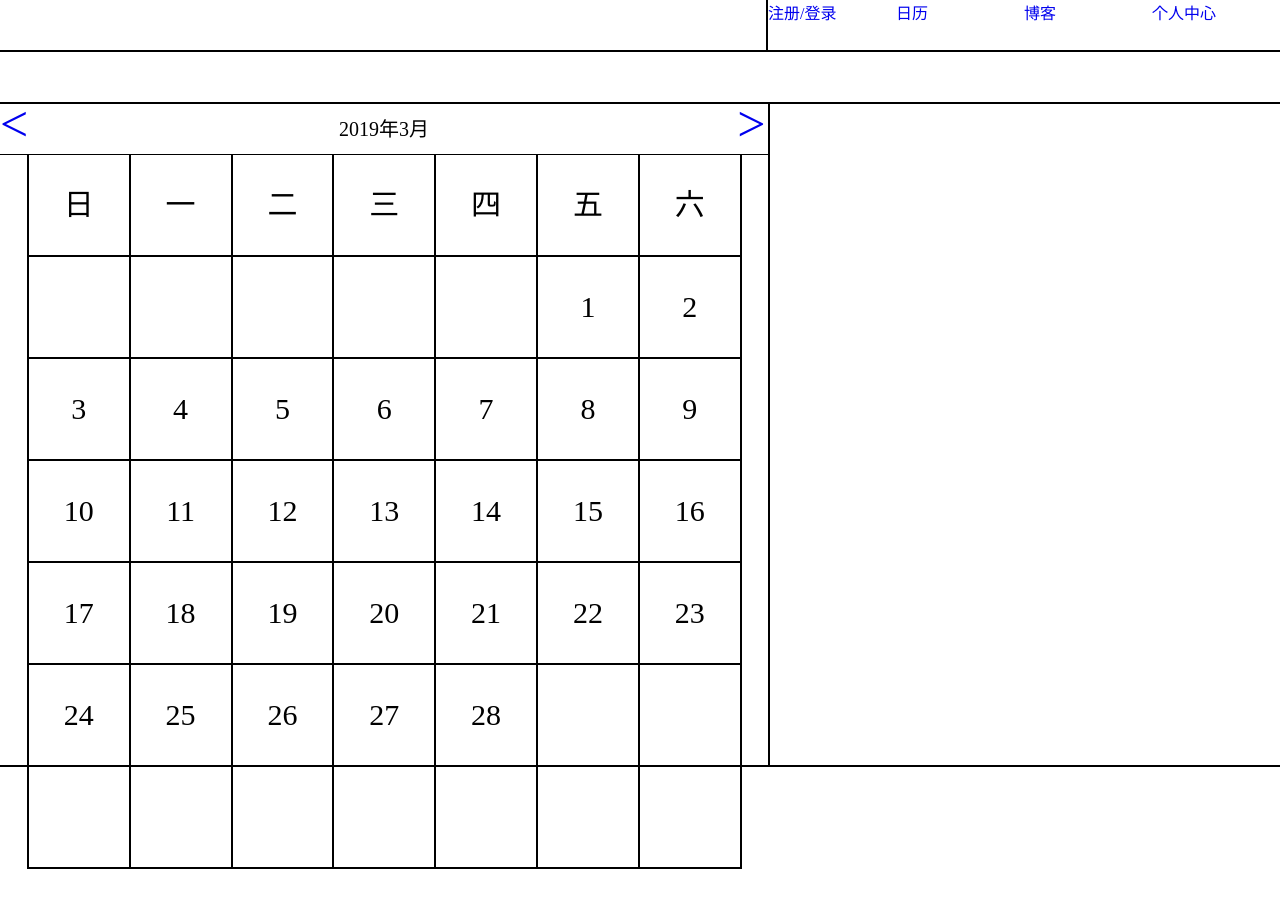
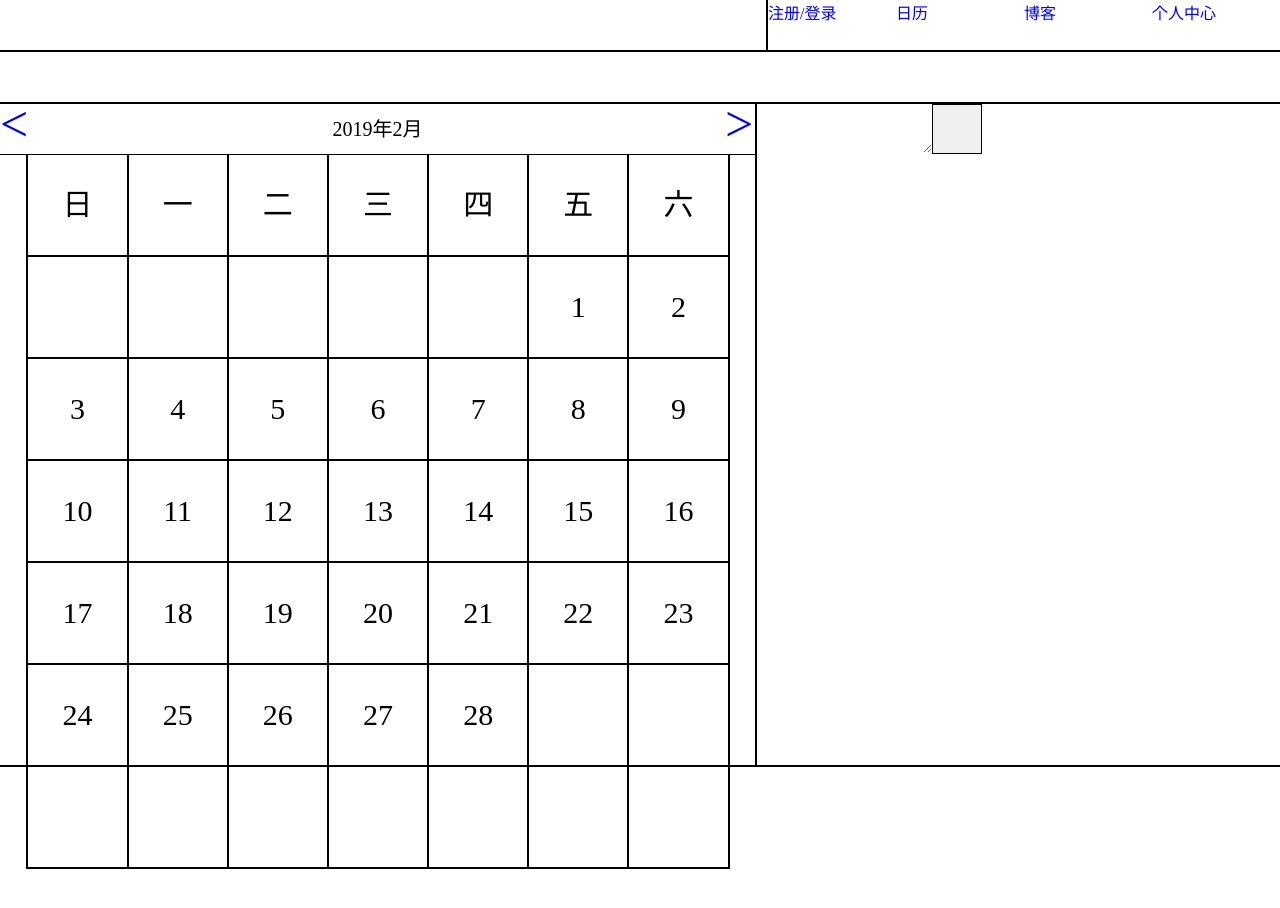
Before and after one commit to OuroborosDmk/calendar, a Vue app: page /#/ in a window 1280 px wide. Shown: the top 908 px of the page. After the commit the page ends 869 px from the top, so only its background shows below. Built offline with nearby package versions, Linux system fonts and the light colour scheme.

Commit message:
111
添加点击日历事件

```diff
--- a/src/assets/css/component.css
+++ b/src/assets/css/component.css
@@ -23,7 +23,7 @@ ul,li{
 	border-top:2px solid black;
 }
 #calendarbox{
-	width:60%;
+	width:59%;
 	height:100%;
 	float:left;
 	border-right:2px solid black;
@@ -105,6 +105,7 @@ ul,li{
 	line-height:100px;
 	text-align:center;
 	font-size:30px;
+	cursor:pointer;
 }
 #weekdayboard li:nth-child(7n+1){
 	margin-left:3.5%;
@@ -115,3 +116,27 @@ ul,li{
 }
 
 /*日历备注*/
+#needEdit{
+
+}
+#editArea{
+
+}
+#Edited{
+
+}
+#savebutton{
+	width:50px;
+	height:50px;
+	border:1px solid black;
+}
+#editbutton{
+	width:50px;
+	height:50px;
+	border:1px solid black;
+}
+#deletebutton{
+	width:50px;
+	height:50px;
+	border:1px solid black;
+}
--- a/src/components/calendar.vue
+++ b/src/components/calendar.vue
@@ -10,16 +10,26 @@
                 <li v-for="item in weekList" :key="item.value">{{item.title}}</li>
             </ul>
             <ul id="weekdayboard">
-                <li v-for="item in firstWeek" :key="item.value">{{item.title}}</li>
-                <li v-for="item in secondWeek" :key="item.value">{{item.title}}</li>
-                <li v-for="item in thirdWeek" :key="item.value">{{item.title}}</li>
-                <li v-for="item in forthWeek" :key="item.value">{{item.title}}</li>
-                <li v-for="item in fifthWeek" :key="item.value">{{item.title}}</li>
-                <li v-for="item in sixthWeek" :key="item.value">{{item.title}}</li>
+                <li v-for="item in firstWeek" :key="item.value" @click="inquireItem(item.value)">{{item.title}}</li>
+                <li v-for="item in secondWeek" :key="item.value" @click="inquireItem(item.value)">{{item.title}}</li>
+                <li v-for="item in thirdWeek" :key="item.value" @click="inquireItem(item.value)">{{item.title}}</li>
+                <li v-for="item in forthWeek" :key="item.value" @click="inquireItem(item.value)">{{item.title}}</li>
+                <li v-for="item in fifthWeek" :key="item.value" @click="inquireItem(item.value)">{{item.title}}</li>
+                <li v-for="item in sixthWeek" :key="item.value" @click="inquireItem(item.value)">{{item.title}}</li>
             </ul>
         </div>
         <div id="blackboard">
-
+          <div id="needEdit" v-show="neededitSign">
+            <textarea id="editArea"></textarea>
+            <button @click="saveEdit" id="savebutton"></button>
+          </div>
+          <div id="Edited" v-show="editedSign">
+            <div><p>编辑完成title</p></div>
+            <div><p>20190000</p></div>
+            <div><p>编辑完成test</p></div>
+            <button @click="edit" id="editbutton"></button>
+            <button @click="deleteItem" id="deletebutton"></button>
+          </div>
         </div>
         <div class="clearfloat"></div>
     </div>
@@ -41,6 +51,14 @@ export default {
       day: ' ',
       nextclickSign: 0,
       prevclickSign: 0,
+      editedSign: false,//true为已编辑，false为未编辑
+      neededitSign: true,//true为未编辑，false为已编辑
+      editItem: {
+        id: '',
+        time: '',
+        content: '',
+        title: ''
+      },
       weekList: [
         { title: '日', value: 0 },
         { title: '一', value: 1 },
@@ -103,14 +121,23 @@ export default {
         { title: ' ', value: 39 },
         { title: ' ', value: 40 },
         { title: ' ', value: 41 }
-      ]
+      ],
+
     }
   },
   methods: {
     showCalendar:function(year,month){
+      for(var i=0;i<7;i++){
+        this.firstWeek[i].title=' ';
+        this.secondWeek[i].title=' ';
+        this.thirdWeek[i].title=' ';
+        this.forthWeek[i].title=' ';
+        this.fifthWeek[i].title=' ';
+        this.sixthWeek[i].title=' ';
+      }
       var spaceCount = showDate(year,month);
       this.year = spaceCount[2];
-      this.month = spaceCount[3]+1;
+      this.month = spaceCount[3];
       //console.log(spaceCount[0]);
       //console.log(spaceCount[1]);
       if(spaceCount[0]==0){
@@ -164,6 +191,60 @@ export default {
         this.month=this.month+12;
       }
       this.showCalendar(this.year,this.month);
+    },
+    createId:function(id){
+      var idIndex;
+      var monthIndex;
+      var index;
+      if(id<10){
+        idIndex="0"+String(id);
+      }
+      else{
+        idIndex=String(id);
+      }
+      if(this.month<10){
+        monthIndex="0"+String(this.month);
+      }
+      else{
+        monthIndex=String(this.month);
+      }
+      index=this.year+monthIndex+idIndex;
+
+      return index;
+    },
+    inquireItem:function(id){
+      var index=this.createId(id);
+      //查询数据库
+      console.log(index);
+      var inquireSign=false;//如果数据存在，返回true；如果数据不存在，返回false；
+      if(inquireSign==true){
+        this.editedSign=true;
+        this.neededitSign=false;
+      }
+      else if(inquireSign==false){
+        this.editedSign=false;
+        this.neededitSign=true;
+        this.editItem.id=index;
+      }
+    },
+    addThing:function(content,title){
+      this.editItem.time=this.year+this.month;
+      this.editItem.content=content;
+      this.editItem.title=title;
+      //存入数据库
+      console.log(this.editItem.id+" "+this.editItem.time+" "+title+" "+content);
+    },
+    saveEdit:function(){
+      this.editedSign=true;
+      this.neededitSign=false;
+      this.addThing(1,"200000","test","test");
+    },
+    edit:function(){
+      this.editedSign=false;
+      this.neededitSign=true;
+    },
+    deleteItem:function(){
+
     }
   },
   mounted: function(){
```
